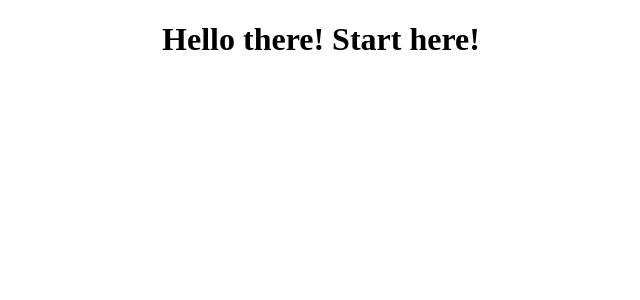
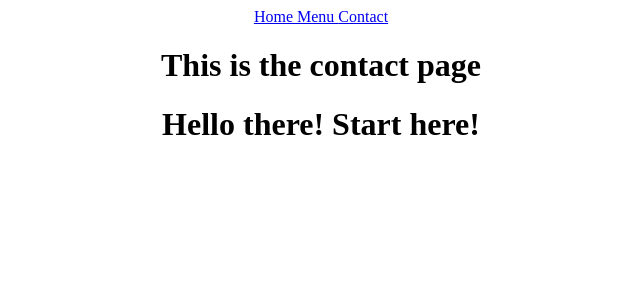
Before and after one commit to SilasFas/React-studies-1, a React (Create React App) app: page /contact in a window 1280 px wide. Shown: the top 300 px of the page, without its empty margins (319-959 px from the left). Built offline with nearby package versions, Linux system fonts and the light colour scheme.

Commit message:
different pages using Router

```diff
--- a/package.json
+++ b/package.json
@@ -8,6 +8,7 @@
     "@testing-library/user-event": "^13.5.0",
     "react": "^18.2.0",
     "react-dom": "^18.2.0",
+    "react-router-dom": "^6.10.0",
     "react-scripts": "5.0.1",
     "web-vitals": "^2.1.4"
   },
--- a/src/App.js
+++ b/src/App.js
@@ -1,8 +1,24 @@
 import './App.css';
+import { BrowserRouter as Router, Routes, Route, Link } from 'react-router-dom';
+import { Menu } from './pages/Menu';
+import { Contact } from './pages/Contact';
+import { Home } from './pages/Home';
+import { NotFound } from './pages/NotFound';
+import { Navbar } from './pages/Navbar';
 
 function App() {
   return (
     <div className="App">
+      <Router>
+        <Navbar />
+        <Routes>
+          <Route path="/" element={<Home />} />
+          <Route path="/menu" element={<Menu />} />
+          <Route path="/contact" element={<Contact />} />
+          <Route path="*" element={<NotFound />} />
+        </Routes>
+
+      </Router>
       <h1>Hello there! Start here!</h1>
     </div>
   );
--- /dev/null
+++ b/src/pages/Contact.js
@@ -0,0 +1,3 @@
+export const Contact = () => {
+    return <h1>This is the contact page</h1>
+}
--- /dev/null
+++ b/src/pages/Home.js
@@ -0,0 +1,3 @@
+export const Home = () => {
+    return <h1>This is the homepage</h1>
+}
--- /dev/null
+++ b/src/pages/Menu.js
@@ -0,0 +1,3 @@
+export const Menu = () => {
+    return <h1>This is the Menu page</h1>
+}
--- /dev/null
+++ b/src/pages/Navbar.js
@@ -0,0 +1,10 @@
+import { Link } from "react-router-dom"
+export const Navbar = () => {
+    return (
+        <div>
+            <Link to="/"> Home </Link>
+            <Link to="/menu"> Menu </Link>
+            <Link to="/contact"> Contact </Link>
+        </div>
+    )
+}
--- /dev/null
+++ b/src/pages/NotFound.js
@@ -0,0 +1,3 @@
+export const NotFound = () => {
+    return <h1>PAGE NOT FOUND</h1>
+}
```
Also changed, not shown: 1 other file (tests, documents, lock files or other folders).
